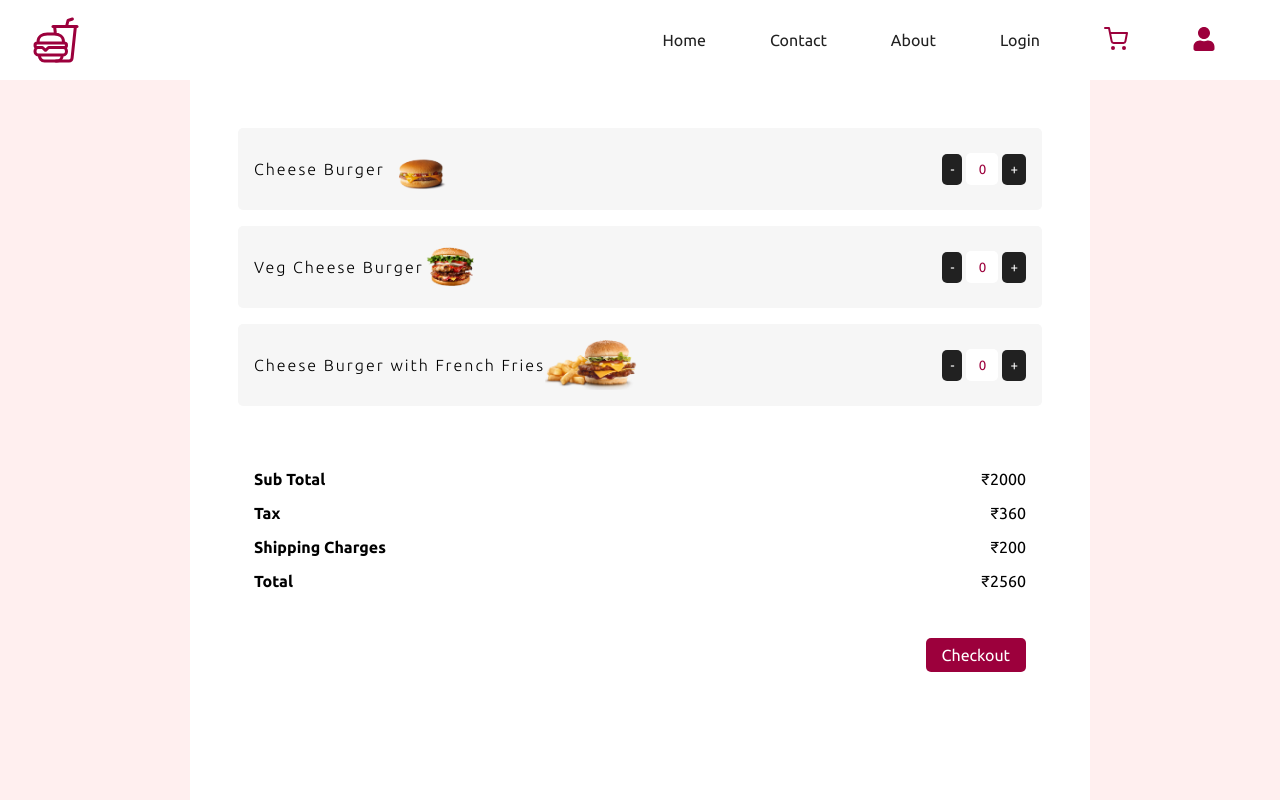
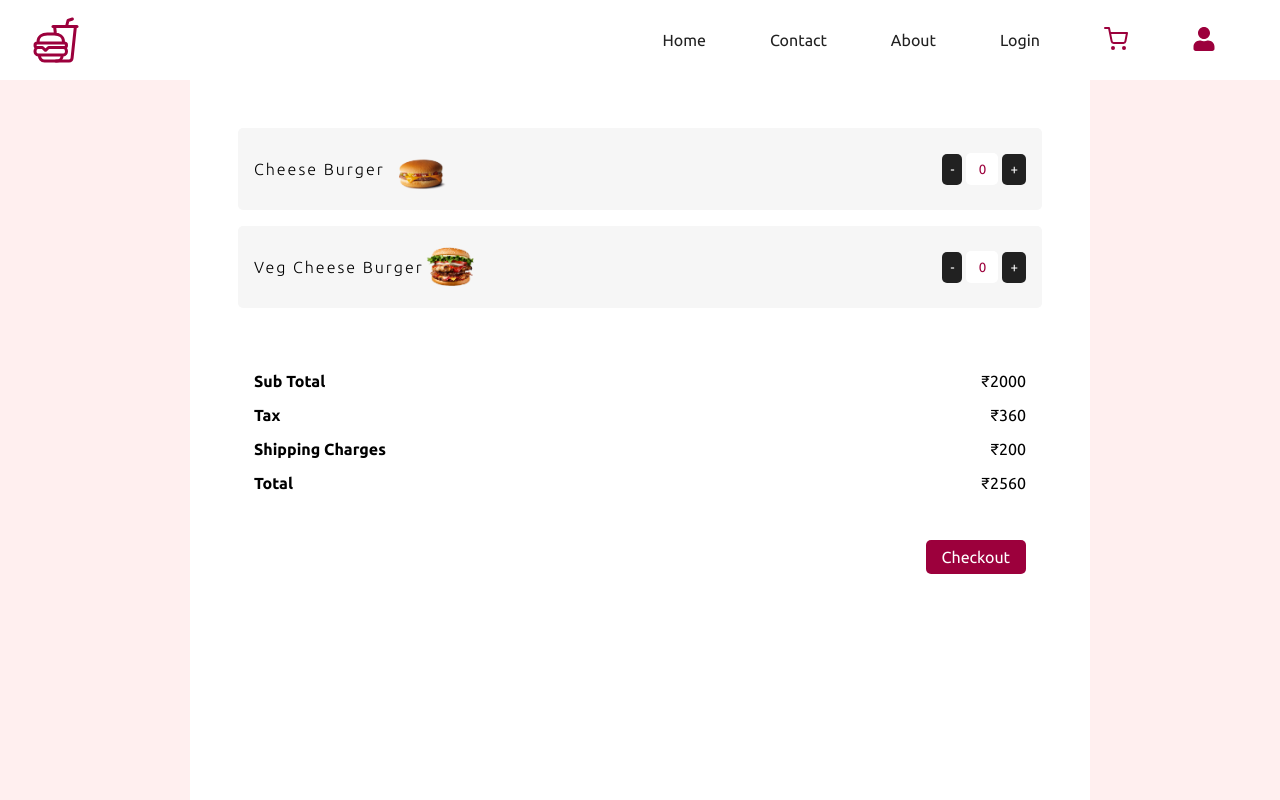
Before and after one commit to kumar045/Skillup_Burger_Shop, a React (Create React App) app: page /cart in a window 1280 px wide. Shown: the top 800 px of the page. Built offline with nearby package versions, Linux system fonts and the light colour scheme.

Commit message:
commented codes for creating instructions

```diff
--- a/src/components/cart/Cart.jsx
+++ b/src/components/cart/Cart.jsx
@@ -2,7 +2,7 @@ import React from "react";
 import { Link } from "react-router-dom";
 import burger1 from "../../assets/burger1.png";
 import burger2 from "../../assets/burger2.png";
-import burger3 from "../../assets/burger3.png";
+// import burger3 from "../../assets/burger3.png";
 
 const CartItem = ({ value, title, img, increment, decrement }) => (
   <div className="cartItem">
@@ -32,22 +32,27 @@ const Cart = () => {
           img={burger1}
           value={0}
           increment={() => increment(1)}
-          decrement={() => decrement(1)}
+
+        // Add the function for decrementing the order by 1
+        //   decrement={() => decrement(1)}
         />
         <CartItem
           title={"Veg Cheese Burger"}
           img={burger2}
           value={0}
           increment={() => increment(2)}
-          decrement={() => decrement(2)}
+        // Add the function for decrementing the order by 2
+        //   decrement={() => decrement(2)}
         />
-        <CartItem
+
+        {/* Fill up the code for Cheese Burger similarly */}
+        {/* <CartItem
           title={"Cheese Burger with French Fries"}
           img={burger3}
           value={0}
           increment={() => increment(3)}
           decrement={() => decrement(3)}
-        />
+        /> */}
 
         <article>
           <div>
```
